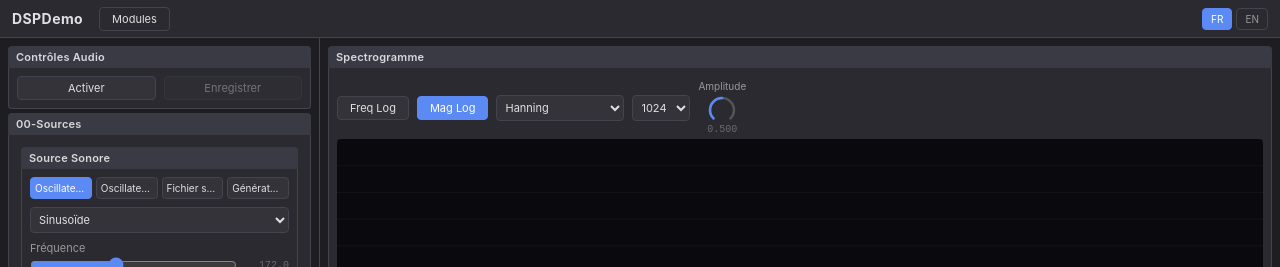
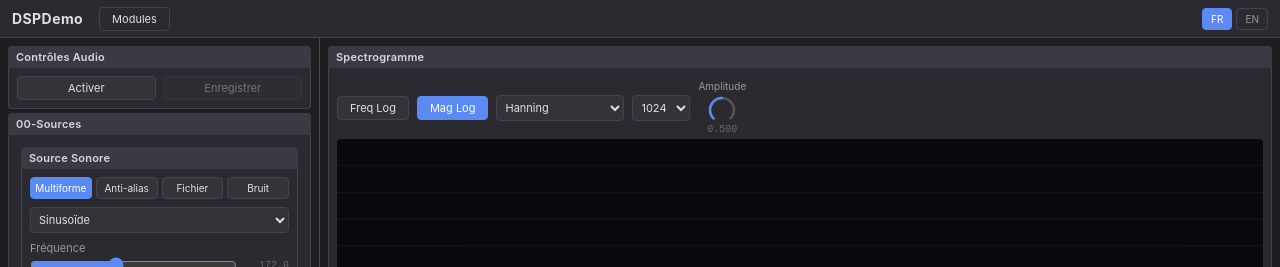
Before and after one commit to Boux/DSPDemo-Web, a Vue app: page /#/module/mod-00-sources in a window 1280 px wide. Shown: the top 267 px of the page. Built offline with nearby package versions, Linux system fonts and the light colour scheme.

Commit message:
clearer UI

```diff
--- a/src/components/source/SourcePanel.vue
+++ b/src/components/source/SourcePanel.vue
@@ -10,8 +10,9 @@
           :key="i"
           class="toggle-btn"
           :class="{ active: activeTab === i }"
+          :title="tab.label[$i18n.locale]"
           @click="switchTab(i)"
-        >{{ tab.label[$i18n.locale] }}</button>
+        >{{ tab.short[$i18n.locale] }}</button>
       </div>
       <div class="source-panel__content">
         <LFOSource v-if="activeTab === 0" :audio="audio" />
@@ -39,10 +40,10 @@ export default {
     return {
       activeTab: 0,
       tabs: [
-        { label: { fr: 'Oscillateur multiforme', en: 'Multi-waveform Oscillator' }, source: 'lfo' },
-        { label: { fr: 'Oscillateur anti-alias', en: 'Anti-alias Oscillator' }, source: 'bandlimited' },
-        { label: { fr: 'Fichier sonore', en: 'Sound File' }, source: 'file' },
-        { label: { fr: 'Générateur de bruit', en: 'Noise Generator' }, source: 'noise' }
+        { label: { fr: 'Oscillateur multiforme', en: 'Multi-waveform Oscillator' }, short: { fr: 'Multiforme', en: 'Waveform' }, source: 'lfo' },
+        { label: { fr: 'Oscillateur anti-alias', en: 'Anti-alias Oscillator' }, short: { fr: 'Anti-alias', en: 'Anti-alias' }, source: 'bandlimited' },
+        { label: { fr: 'Fichier sonore', en: 'Sound File' }, short: { fr: 'Fichier', en: 'File' }, source: 'file' },
+        { label: { fr: 'Générateur de bruit', en: 'Noise Generator' }, short: { fr: 'Bruit', en: 'Noise' }, source: 'noise' }
       ]
     }
   },
```
